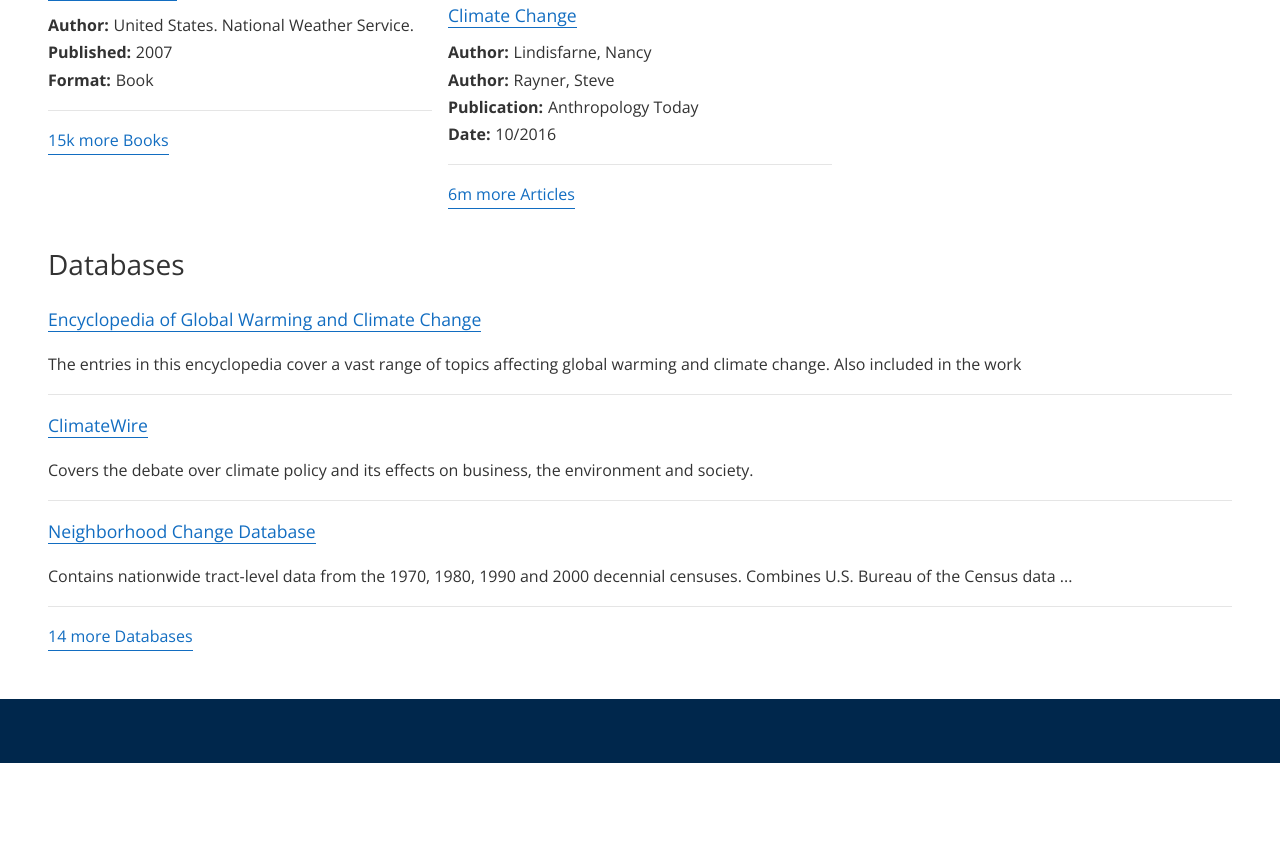
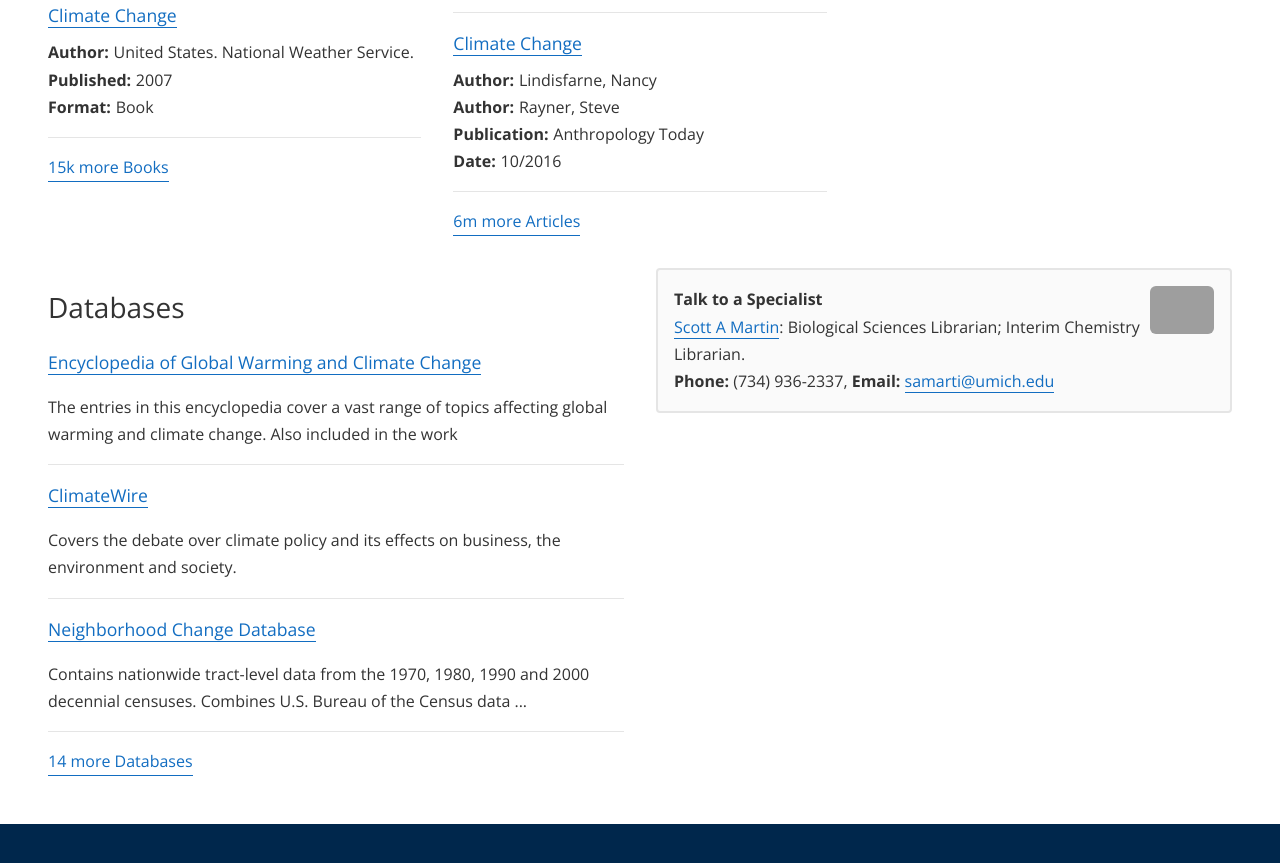
Before and after one commit to mlibrary/search-ui, a plain HTML site: page index.html in a window 1280 px wide. Shown: the part 659-1522 px from the top of the page. Before the commit the page ends 1422 px from the top, so only its background shows below. Drawn offline with nearby package versions, Linux system fonts and the light colour scheme; grey boxes are pictures that could not be loaded.

Commit message:
more spacing between results

```diff
--- a/index.html
+++ b/index.html
@@ -79,7 +79,7 @@
     </div>
 
     <div class="container">
-        <p>
+        <p style="text-align: center;">
           Quicksearch uses <a href="" class="underline">Books</a> and <a href="" class="underline">Articles</a> while also showing <a href="" class="underline">Databases</a> and <a href="" class="underline">Online Journals</a>.
         </p>
 
@@ -199,6 +199,15 @@
 
             <a href="" class="more-results-link underline">14 more Databases</a>
           </div>
+          <div class="datastore-results">
+            <div class="alert suggestion" style="margin-bottom: 0; margin-top: 0;">
+              <img src="http://www.lib.umich.edu/sites/default/files/pictures/picture-67-1380295891.jpg" style="float: right; width: 4rem; border-radius: 6px; margin-left: 0.5rem;"/>
+
+              <p style="margin: 0;">
+                <b style="font-weight: bold;">Talk to a Specialist</b><br /><a href="" class="underline">Scott A Martin</a>: Biological Sciences Librarian; Interim Chemistry Librarian.<br /><b style="font-weight: bold;">Phone: </b>(734) 936-2337, <b style="font-weight: bold;">Email: </b><a href="" class="underline">samarti@umich.edu</a>
+              </p>
+            </div>
+          </div>
         </div> <!-- end of multiple results container -->
     </div>
 
--- a/stylesheets/search/_results.scss
+++ b/stylesheets/search/_results.scss
@@ -5,22 +5,22 @@
 .multiple-results-container {
   display: flex;
   flex-wrap: wrap;
-  margin: -1rem 0 0 -1rem;
+  margin: -2rem 0 0 -2rem;
 }
 
 .datastore-results {
   display: inline-block;
   flex-grow: 1;
-  margin: 1rem 0 0 1rem;
-  width: calc(100% - 1rem);
+  margin: 2rem 0 0 2rem;
+  width: calc(100% - 2rem);
 
 
   @media (min-width: 32rem) {
-    width: calc(100% * (1/2) - 1rem);;
+    width: calc(100% * (1/2) - 2rem);;
   }
 
   @media (min-width: 72rem) {
-    width: calc(100% * (1/3) - 1rem);
+    width: calc(100% * (1/3) - 2rem);
   }
 }
 
```
Also changed, not shown: assets/stylesheets/main.css.
